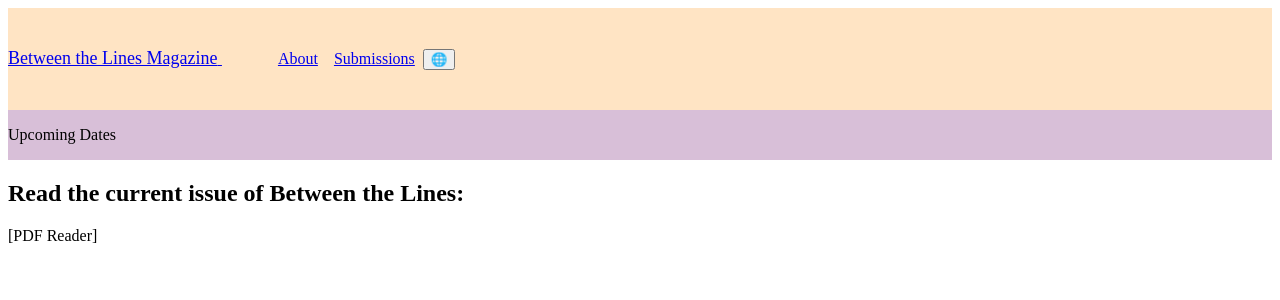
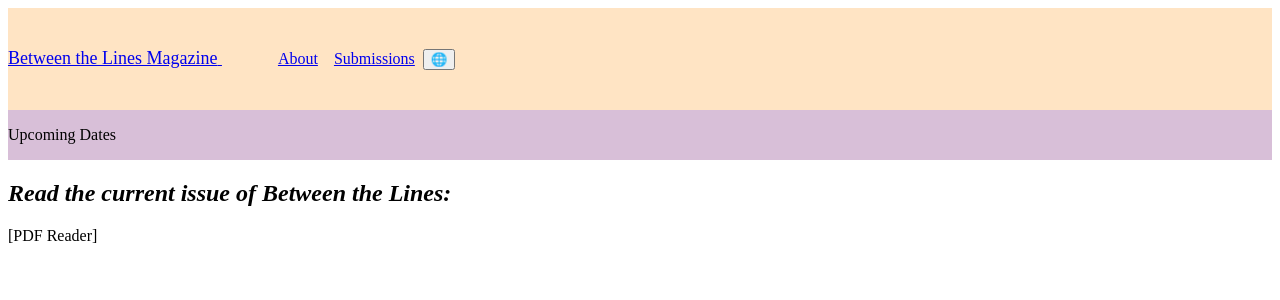
Before and after one commit to joyzwang/joyzwang.github.io, a React (Create React App) app in the folder app/: page / in a window 1280 px wide. Shown: the top 300 px of the page. Built offline with nearby package versions, Linux system fonts and the light colour scheme.

Commit message:
test: dangerouslySetInnerHTML

```diff
--- a/app/src/Home.js
+++ b/app/src/Home.js
@@ -4,10 +4,12 @@
 function Home({ language }) {
   const content = homeContent[useOutletContext(language)];
 
+  const markup = { __html: content.heading };
+
   return (
     <>
       <div className="highlight">{content.notification}</div>
-      <h2>{content.heading}</h2>
+      <h2 dangerouslySetInnerHTML={markup} />
       <div className="pdf">[PDF Reader]</div>
     </>
   );
--- a/app/src/content.js
+++ b/app/src/content.js
@@ -23,7 +23,7 @@
 export const homeContent = new Page();
 homeContent.en = {
   notification: "Upcoming Dates",
-  heading: "Read the current issue of Between the Lines:",
+  heading: "<i> Read the current issue of Between the Lines: </i>",
 };
 homeContent.cn = {
   notification: "重要日期",
```
